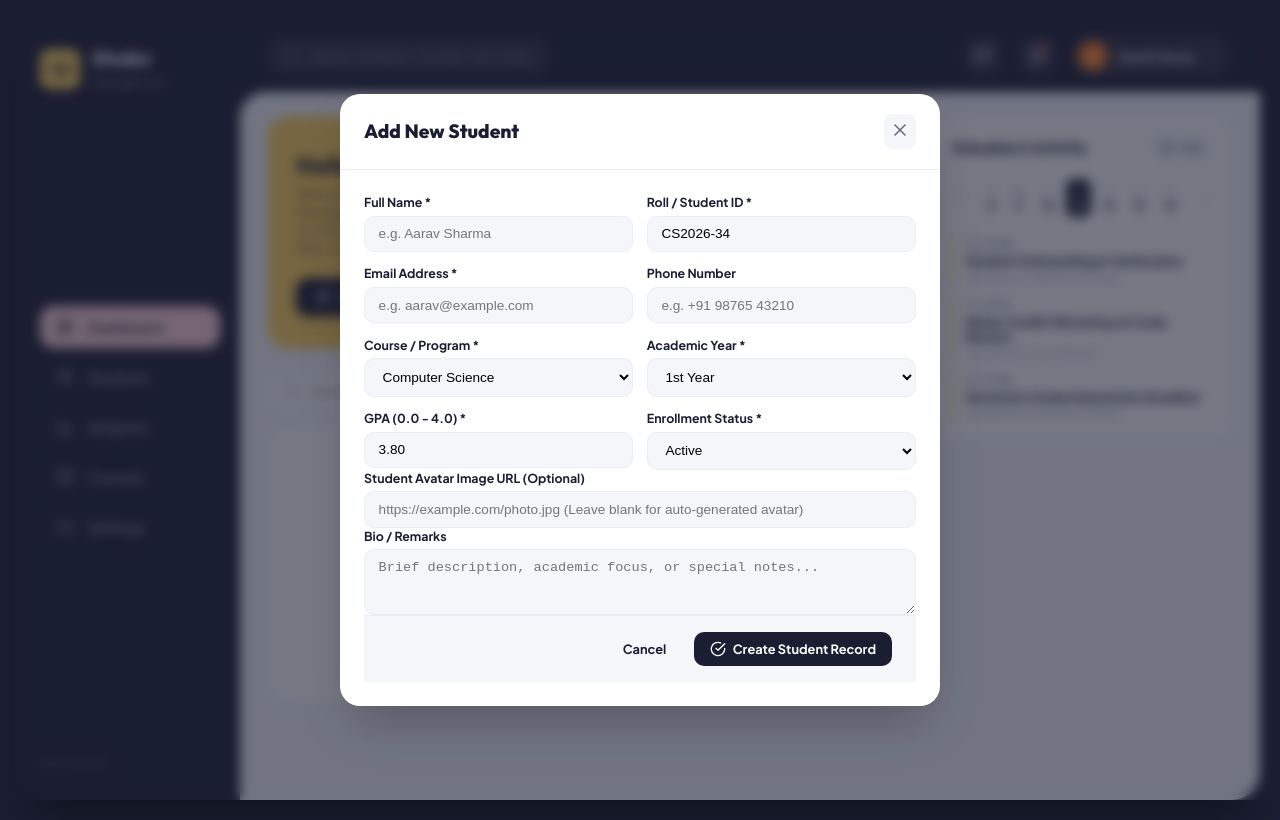
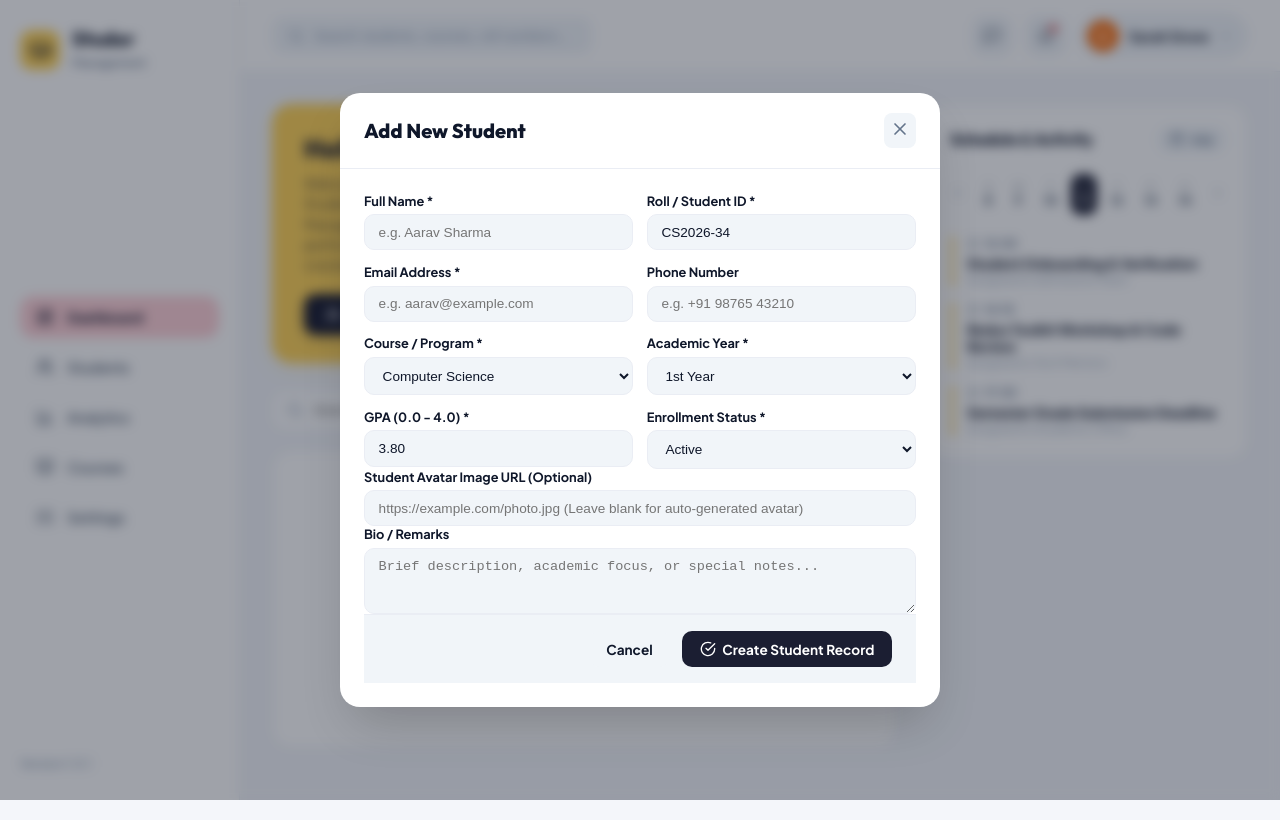
Before and after one commit to vedantwankhade123/Studer, a React (Vite) app: page / in a window 1280 px wide. Both pictures are taken after a click on the button "Add New Student". Built offline with nearby package versions, Linux system fonts and the light colour scheme.

Commit message:
Refactor: Convert sidebar and navbar to white theme and utilize 100% full viewport width

```diff
--- a/src/index.css
+++ b/src/index.css
@@ -1,30 +1,31 @@
 /* ==========================================================================
    STUDER - STUDENT MANAGEMENT SYSTEM
-   Exact Dashboard UI Match (Slate Navy Outer Frame, Pastel Inner Dashboard)
+   Full-Width Clean Light Theme System
    ========================================================================== */
 
 :root {
   --font-family: 'Plus Jakarta Sans', system-ui, -apple-system, sans-serif;
   --font-heading: 'Outfit', system-ui, -apple-system, sans-serif;
 
-  /* Dark Outer Shell */
-  --bg-shell: #1b1e32;
-  --bg-sidebar: #1b1e32;
+  /* Pure White & Soft Slate Light Theme */
+  --bg-body: #f4f6fa;
+  --bg-surface: #ffffff;
+  --bg-subtle: #f1f5f9;
+
+  --border-color: #eaedf4;
+  --border-hover: #cbd5e1;
+
+  --text-main: #0f172a;
+  --text-secondary: #475569;
+  --text-muted: #64748b;
+  --text-dim: #94a3b8;
+
+  /* Pill & Accent Colors */
+  --yellow-hero: #ffd358;
+  --yellow-hero-hover: #f5ca42;
+
   --sidebar-active-pill: #ffd1d7;
   --sidebar-active-text: #1b1e32;
-  --sidebar-text: #9aa1bc;
-
-  /* Inner Canvas */
-  --bg-canvas: #f4f6fa;
-  --bg-card: #ffffff;
-  --border-subtle: #eaedf4;
-  --text-dark: #1b1e32;
-  --text-muted: #6b7280;
-  --text-dim: #9ca3af;
-
-  /* Accent Colors */
-  --yellow-hero: #ffd358;
-  --yellow-hero-hover: #f5ca42;
 
   --pastel-cyan: #d2f4f6;
   --pastel-cyan-text: #0d4b50;
@@ -45,37 +46,35 @@
   box-sizing: border-box;
 }
 
-body {
+html, body {
+  width: 100%;
+  min-height: 100vh;
+  margin: 0;
+  padding: 0;
+  background-color: var(--bg-body);
   font-family: var(--font-family);
-  background-color: var(--bg-shell);
-  color: var(--text-dark);
-  min-height: 100vh;
-  padding: 1.25rem;
-  display: flex;
-  justify-content: center;
-  align-items: center;
+  color: var(--text-main);
   -webkit-font-smoothing: antialiased;
 }
 
 #root {
   width: 100%;
-  max-width: 1360px;
+  min-height: 100vh;
 }
 
-/* Outer Dashboard Frame */
+/* Full Width Dashboard Frame */
 .dashboard-frame {
   display: flex;
-  background-color: var(--bg-shell);
-  border-radius: 28px;
-  overflow: hidden;
-  box-shadow: 0 25px 50px -12px rgba(0, 0, 0, 0.4);
-  min-height: 780px;
+  width: 100%;
+  min-height: 100vh;
+  background-color: var(--bg-surface);
 }
 
-/* Left Sidebar */
+/* Left Sidebar (White Theme) */
 .app-sidebar {
-  width: 220px;
-  background-color: var(--bg-sidebar);
+  width: 240px;
+  background-color: var(--bg-surface);
+  border-right: 1px solid var(--border-color);
   padding: 1.75rem 1.25rem;
   display: flex;
   flex-direction: column;
@@ -94,8 +93,8 @@
   width: 40px;
   height: 40px;
   background: var(--yellow-hero);
-  color: var(--bg-shell);
-  border-radius: 10px;
+  color: var(--sidebar-active-text);
+  border-radius: 12px;
   display: flex;
   align-items: center;
   justify-content: center;
@@ -104,23 +103,22 @@
 
 .brand-text h2 {
   font-family: var(--font-heading);
-  font-size: 1.2rem;
+  font-size: 1.25rem;
   font-weight: 800;
-  color: white;
+  color: var(--text-main);
   line-height: 1.1;
 }
 
 .brand-text span {
-  font-size: 0.7rem;
-  color: var(--sidebar-text);
-  letter-spacing: 0.5px;
+  font-size: 0.725rem;
+  color: var(--text-muted);
+  font-weight: 600;
 }
 
 .sidebar-nav {
   display: flex;
   flex-direction: column;
   gap: 0.5rem;
-
 }
 
 .nav-item {
@@ -131,7 +129,7 @@
   border-radius: 14px;
   border: none;
   background: transparent;
-  color: var(--sidebar-text);
+  color: var(--text-secondary);
   font-family: var(--font-family);
   font-size: 0.875rem;
   font-weight: 600;
@@ -141,14 +139,14 @@
 }
 
 .nav-item:hover {
-  color: white;
-  background: rgba(255, 255, 255, 0.05);
+  color: var(--text-main);
+  background: var(--bg-subtle);
 }
 
 .nav-item.active {
   background: var(--sidebar-active-pill);
   color: var(--sidebar-active-text);
-  font-weight: 700;
+  font-weight: 800;
 }
 
 .sidebar-footer {
@@ -157,72 +155,81 @@
 
 .version-tag {
   font-size: 0.75rem;
-  color: rgba(255, 255, 255, 0.3);
+  color: var(--text-dim);
+  font-weight: 600;
 }
 
-/* Main Dashboard Area */
+/* Main Workspace Area */
 .dashboard-main-area {
   flex: 1;
   display: flex;
   flex-direction: column;
-  background-color: var(--bg-shell);
+  min-width: 0;
+  background-color: var(--bg-body);
 }
 
-/* Top Navbar */
+/* Top Navbar (White Theme) */
 .top-navbar {
   height: 72px;
-  padding: 0 1.75rem;
+  padding: 0 2rem;
   display: flex;
   align-items: center;
   justify-content: space-between;
-  background-color: var(--bg-shell);
+  background-color: var(--bg-surface);
+  border-bottom: 1px solid var(--border-color);
 }
 
 .search-box {
   display: flex;
   align-items: center;
   gap: 0.6rem;
-  background: rgba(255, 255, 255, 0.08);
+  background: var(--bg-subtle);
   border-radius: 12px;
-  padding: 0.55rem 1rem;
-  width: 280px;
+  padding: 0.6rem 1rem;
+  width: 320px;
 }
 
 .search-icon {
-  color: rgba(255, 255, 255, 0.4);
+  color: var(--text-dim);
 }
 
 .search-box input {
   background: transparent;
   border: none;
   outline: none;
-  color: white;
-  font-size: 0.85rem;
+  color: var(--text-main);
+  font-size: 0.875rem;
   width: 100%;
 }
 
 .search-box input::placeholder {
-  color: rgba(255, 255, 255, 0.4);
+  color: var(--text-dim);
 }
 
 .header-actions {
   display: flex;
   align-items: center;
-  gap: 1rem;
+  gap: 0.85rem;
 }
 
 .header-icon-btn {
-  width: 38px;
-  height: 38px;
-  border-radius: 10px;
-  background: rgba(255, 255, 255, 0.08);
-  border: none;
-  color: white;
+  width: 40px;
+  height: 40px;
+  border-radius: 12px;
+  background: var(--bg-subtle);
+  border: 1px solid var(--border-color);
+  color: var(--text-secondary);
   display: flex;
   align-items: center;
   justify-content: center;
   cursor: pointer;
   position: relative;
+  transition: background 0.2s ease;
+}
+
+.header-icon-btn:hover {
+  background: var(--border-color);
+  color: var(--text-main);
 }
 
 .notification-dot {
@@ -238,44 +245,44 @@
 .user-profile-pill {
   display: flex;
   align-items: center;
-  gap: 0.6rem;
-  background: rgba(255, 255, 255, 0.08);
+  gap: 0.65rem;
+  background: var(--bg-subtle);
+  border: 1px solid var(--border-color);
   padding: 0.35rem 0.85rem 0.35rem 0.4rem;
   border-radius: 30px;
   cursor: pointer;
 }
 
 .user-avatar {
-  width: 30px;
-  height: 30px;
+  width: 32px;
+  height: 32px;
   border-radius: 50%;
   background: #f97316;
   color: white;
   display: flex;
   align-items: center;
   justify-content: center;
-  font-weight: 700;
-  font-size: 0.85rem;
+  font-weight: 800;
+  font-size: 0.875rem;
 }
 
 .user-name {
-  color: white;
-  font-size: 0.85rem;
-  font-weight: 600;
+  color: var(--text-main);
+  font-size: 0.875rem;
+  font-weight: 700;
 }
 
 .dropdown-arrow {
-  color: rgba(255, 255, 255, 0.5);
+  color: var(--text-dim);
 }
 
-/* Inner White Canvas */
+/* Full Width Inner Content Canvas */
 .dashboard-content-canvas {
   flex: 1;
-  background-color: var(--bg-canvas);
-  border-top-left-radius: 26px;
-  padding: 1.5rem 1.75rem;
+  padding: 2rem;
   display: flex;
-  gap: 1.5rem;
+  gap: 2rem;
+  width: 100%;
   overflow-y: auto;
 }
 
@@ -283,56 +290,58 @@
   flex: 1;
   display: flex;
   flex-direction: column;
-  gap: 1.5rem;
+  gap: 1.75rem;
+  min-width: 0;
 }
 
 .content-right-column {
-  width: 300px;
+  width: 320px;
   flex-shrink: 0;
 }
 
 /* Top Banner Row */
 .top-banner-row {
   display: grid;
-  grid-template-columns: 1fr 240px;
-  gap: 1.25rem;
+  grid-template-columns: 1fr 260px;
+  gap: 1.5rem;
 }
 
 /* Hero Banner */
 .hero-banner {
   background: var(--yellow-hero);
   border-radius: 20px;
-  padding: 1.5rem 1.75rem;
+  padding: 1.75rem 2rem;
   display: flex;
   justify-content: space-between;
   align-items: center;
   position: relative;
   overflow: hidden;
+  box-shadow: 0 4px 20px -2px rgba(255, 211, 88, 0.3);
 }
 
 .hero-content {
-  max-width: 320px;
+  max-width: 420px;
 }
 
 .hero-content h2 {
   font-family: var(--font-heading);
-  font-size: 1.5rem;
+  font-size: 1.65rem;
   font-weight: 800;
-  color: var(--text-dark);
-  margin-bottom: 0.4rem;
+  color: var(--sidebar-active-text);
+  margin-bottom: 0.5rem;
   display: flex;
   align-items: center;
   gap: 0.5rem;
 }
 
 .sparkle-icon {
-  color: var(--text-dark);
+  color: var(--sidebar-active-text);
 }
 
 .hero-content p {
-  font-size: 0.8rem;
-  color: rgba(27, 30, 50, 0.8);
-  line-height: 1.4;
+  font-size: 0.875rem;
+  color: rgba(27, 30, 50, 0.82);
+  line-height: 1.45;
   margin-bottom: 1.25rem;
 }
 
@@ -340,10 +349,10 @@
   background: var(--primary-btn);
   color: white;
   border: none;
-  padding: 0.65rem 1.25rem;
+  padding: 0.7rem 1.35rem;
   border-radius: 12px;
   font-family: var(--font-family);
-  font-size: 0.85rem;
+  font-size: 0.875rem;
   font-weight: 700;
   cursor: pointer;
   display: inline-flex;
@@ -358,18 +367,12 @@
   transform: translateY(-1px);
 }
 
-.hero-illustration {
-  display: flex;
-  align-items: center;
-  justify-content: center;
-}
-
 .graphic-badge {
   background: rgba(27, 30, 50, 0.15);
-  color: var(--text-dark);
-  font-size: 0.7rem;
+  color: var(--sidebar-active-text);
+  font-size: 0.725rem;
   font-weight: 800;
-  padding: 4px 10px;
+  padding: 5px 12px;
   border-radius: 20px;
   text-transform: uppercase;
 }
@@ -378,15 +381,15 @@
 .stats-column {
   display: flex;
   flex-direction: column;
-  gap: 0.75rem;
+  gap: 0.85rem;
 }
 
 .stat-card {
   border-radius: 16px;
-  padding: 0.85rem 1.1rem;
+  padding: 1rem 1.25rem;
   display: flex;
   align-items: center;
-  gap: 0.85rem;
+  gap: 1rem;
 }
 
 .cyan-card {
@@ -405,10 +408,10 @@
 }
 
 .stat-card-icon {
-  width: 38px;
-  height: 38px;
-  border-radius: 10px;
-  background: rgba(255, 255, 255, 0.5);
+  width: 42px;
+  height: 42px;
+  border-radius: 12px;
+  background: rgba(255, 255, 255, 0.55);
   display: flex;
   align-items: center;
   justify-content: center;
@@ -416,14 +419,14 @@
 
 .stat-card-data h3 {
   font-family: var(--font-heading);
-  font-size: 1.35rem;
+  font-size: 1.45rem;
   font-weight: 800;
   line-height: 1;
 }
 
 .stat-card-data span {
-  font-size: 0.75rem;
-  font-weight: 600;
+  font-size: 0.775rem;
+  font-weight: 700;
   opacity: 0.85;
 }
 
@@ -431,7 +434,7 @@
 .directory-section {
   display: flex;
   flex-direction: column;
-  gap: 1rem;
+  gap: 1.25rem;
 }
 
 /* Filter Bar */
@@ -458,11 +461,12 @@
 .search-input-wrapper input {
   width: 100%;
   background: white;
-  border: 1px solid var(--border-subtle);
+  border: 1px solid var(--border-color);
   border-radius: 12px;
-  padding: 0.6rem 2.25rem 0.6rem 2.5rem;
-  font-size: 0.85rem;
+  padding: 0.65rem 2.25rem 0.65rem 2.5rem;
+  font-size: 0.875rem;
   outline: none;
+  color: var(--text-main);
 }
 
 .clear-search-btn {
@@ -479,7 +483,7 @@
 .filter-controls {
   display: flex;
   align-items: center;
-  gap: 0.5rem;
+  gap: 0.6rem;
 }
 
 .filter-group {
@@ -487,9 +491,9 @@
   align-items: center;
   gap: 0.4rem;
   background: white;
-  border: 1px solid var(--border-subtle);
+  border: 1px solid var(--border-color);
   border-radius: 12px;
-  padding: 0.35rem 0.75rem;
+  padding: 0.4rem 0.85rem;
 }
 
 .filter-icon {
@@ -499,9 +503,9 @@
 .filter-select {
   background: transparent;
   border: none;
-  font-size: 0.8rem;
-  font-weight: 600;
-  color: var(--text-dark);
+  font-size: 0.85rem;
+  font-weight: 700;
+  color: var(--text-main);
   outline: none;
   cursor: pointer;
 }
@@ -509,16 +513,16 @@
 .view-toggle {
   display: flex;
   background: white;
-  border: 1px solid var(--border-subtle);
+  border: 1px solid var(--border-color);
   border-radius: 12px;
-  padding: 2px;
+  padding: 3px;
 }
 
 .toggle-btn {
   background: transparent;
   border: none;
   color: var(--text-dim);
-  padding: 0.35rem 0.55rem;
+  padding: 0.4rem 0.6rem;
   border-radius: 8px;
   cursor: pointer;
   display: flex;
@@ -526,8 +530,8 @@
 }
 
 .toggle-btn.active {
-  background: var(--bg-canvas);
-  color: var(--text-dark);
+  background: var(--bg-subtle);
+  color: var(--text-main);
 }
 
 /* Section Header */
@@ -539,21 +543,21 @@
 
 .section-header h3 {
   font-family: var(--font-heading);
-  font-size: 1.25rem;
+  font-size: 1.3rem;
   font-weight: 800;
-  color: var(--text-dark);
+  color: var(--text-main);
   display: flex;
   align-items: center;
   gap: 0.5rem;
 }
 
 .count-badge {
-  background: var(--bg-canvas);
-  color: var(--text-dark);
+  background: var(--bg-subtle);
+  color: var(--text-main);
   font-size: 0.75rem;
   font-weight: 800;
-  width: 24px;
-  height: 24px;
+  width: 26px;
+  height: 26px;
   border-radius: 50%;
   display: inline-flex;
   align-items: center;
@@ -561,7 +565,7 @@
 }
 
 .info-text {
-  font-size: 0.8rem;
+  font-size: 0.85rem;
   color: var(--text-muted);
 }
 
@@ -569,48 +573,49 @@
 .students-rows-view {
   display: flex;
   flex-direction: column;
-  gap: 0.6rem;
+  gap: 0.65rem;
 }
 
 .student-row-item {
   background: white;
+  border: 1px solid var(--border-color);
   border-radius: 16px;
-  padding: 0.85rem 1.25rem;
+  padding: 0.95rem 1.35rem;
   display: flex;
   align-items: center;
-  gap: 1rem;
+  gap: 1.1rem;
   cursor: pointer;
   transition: all 0.2s ease;
-  box-shadow: 0 2px 8px rgba(0, 0, 0, 0.02);
 }
 
 .student-row-item:hover {
   transform: translateX(4px);
-  box-shadow: 0 4px 16px rgba(0, 0, 0, 0.06);
+  box-shadow: 0 4px 16px rgba(0, 0, 0, 0.04);
+  border-color: var(--border-hover);
 }
 
 .row-index {
-  font-size: 0.85rem;
+  font-size: 0.875rem;
   font-weight: 700;
   color: var(--text-dim);
   width: 24px;
 }
 
 .row-avatar-box .row-avatar-img {
-  width: 42px;
-  height: 42px;
+  width: 44px;
+  height: 44px;
   border-radius: 12px;
   object-fit: cover;
 }
 
 .row-avatar-box .avatar-initials {
-  width: 42px;
-  height: 42px;
+  width: 44px;
+  height: 44px;
   border-radius: 12px;
   background: var(--pastel-lavender);
   color: var(--pastel-lavender-text);
   font-weight: 800;
-  font-size: 0.95rem;
+  font-size: 1rem;
   display: flex;
   align-items: center;
   justify-content: center;
@@ -622,39 +627,39 @@
 
 .row-info-main h4 {
   font-family: var(--font-heading);
-  font-size: 0.95rem;
+  font-size: 1rem;
   font-weight: 800;
-  color: var(--text-dark);
+  color: var(--text-main);
 }
 
 .row-info-main p {
-  font-size: 0.775rem;
+  font-size: 0.8rem;
   color: var(--text-muted);
   display: flex;
   align-items: center;
-  gap: 0.4rem;
+  gap: 0.5rem;
 }
 
 .roll-pill {
   font-family: monospace;
-  font-size: 0.7rem;
-  background: var(--bg-canvas);
-  padding: 1px 6px;
+  font-size: 0.725rem;
+  background: var(--bg-subtle);
+  padding: 2px 7px;
   border-radius: 6px;
-  color: var(--text-dark);
+  color: var(--text-main);
 }
 
 .row-stats-group {
   display: flex;
   align-items: center;
-  gap: 1rem;
+  gap: 1.25rem;
 }
 
 .stat-pill {
   display: flex;
   align-items: center;
   gap: 0.35rem;
-  font-size: 0.8rem;
+  font-size: 0.825rem;
   font-weight: 700;
 }
 
@@ -667,7 +672,7 @@
 }
 
 .badge-status {
-  font-size: 0.7rem;
+  font-size: 0.725rem;
   font-weight: 800;
   padding: 3px 10px;
   border-radius: 20px;
@@ -684,12 +689,12 @@
 }
 
 .icon-btn {
-  width: 32px;
-  height: 32px;
-  border-radius: 8px;
-  border: 1px solid var(--border-subtle);
-  background: var(--bg-canvas);
-  color: var(--text-muted);
+  width: 34px;
+  height: 34px;
+  border-radius: 10px;
+  border: 1px solid var(--border-color);
+  background: var(--bg-subtle);
+  color: var(--text-secondary);
   cursor: pointer;
   display: flex;
   align-items: center;
@@ -708,25 +713,25 @@
 /* Grid View */
 .students-grid {
   display: grid;
-  grid-template-columns: repeat(auto-fill, minmax(240px, 1fr));
-  gap: 1rem;
+  grid-template-columns: repeat(auto-fill, minmax(260px, 1fr));
+  gap: 1.25rem;
 }
 
 .student-card {
   background: white;
-  border-radius: 16px;
-  padding: 1.25rem;
+  border: 1px solid var(--border-color);
+  border-radius: 18px;
+  padding: 1.35rem;
   display: flex;
   flex-direction: column;
   gap: 0.85rem;
-  box-shadow: 0 2px 8px rgba(0, 0, 0, 0.02);
   cursor: pointer;
   transition: transform 0.2s ease;
 }
 
 .student-card:hover {
   transform: translateY(-3px);
-  box-shadow: 0 6px 20px rgba(0, 0, 0, 0.06);
+  box-shadow: 0 6px 20px rgba(0, 0, 0, 0.05);
 }
 
 .card-header {
@@ -736,8 +741,8 @@
 }
 
 .avatar-wrapper {
-  width: 56px;
-  height: 56px;
+  width: 60px;
+  height: 60px;
   margin: 0 auto;
   border-radius: 14px;
   overflow: hidden;
@@ -751,23 +756,24 @@
 
 .student-name {
   font-family: var(--font-heading);
-  font-size: 1.05rem;
+  font-size: 1.1rem;
   font-weight: 800;
   text-align: center;
+  color: var(--text-main);
 }
 
 .student-course {
-  font-size: 0.775rem;
+  font-size: 0.8rem;
   color: var(--text-muted);
   text-align: center;
 }
 
 .student-details-preview {
-  font-size: 0.775rem;
+  font-size: 0.8rem;
   color: var(--text-muted);
-  background: var(--bg-canvas);
-  padding: 0.5rem;
-  border-radius: 8px;
+  background: var(--bg-subtle);
+  padding: 0.6rem;
+  border-radius: 10px;
 }
 
 .detail-item {
@@ -779,7 +785,7 @@
 .card-footer-info {
   display: flex;
   justify-content: space-between;
-  font-size: 0.775rem;
+  font-size: 0.8rem;
 }
 
 .gpa-badge {
@@ -801,18 +807,18 @@
 }
 
 .btn-card-action {
-  background: var(--bg-canvas);
-  border: 1px solid var(--border-subtle);
-  color: var(--text-dark);
-  font-size: 0.725rem;
+  background: var(--bg-subtle);
+  border: 1px solid var(--border-color);
+  color: var(--text-main);
+  font-size: 0.75rem;
   font-weight: 700;
-  padding: 0.4rem;
+  padding: 0.45rem;
   border-radius: 8px;
   cursor: pointer;
   display: flex;
   align-items: center;
   justify-content: center;
-  gap: 3px;
+  gap: 4px;
 }
 
 .btn-card-action:hover {
@@ -820,14 +826,15 @@
   color: white;
 }
 
-/* Right Widget Panel */
+/* Right Widget Panel (White Theme) */
 .right-widget-panel {
   background: white;
+  border: 1px solid var(--border-color);
   border-radius: 20px;
-  padding: 1.25rem;
+  padding: 1.35rem;
   display: flex;
   flex-direction: column;
-  gap: 1.25rem;
+  gap: 1.35rem;
 }
 
 .widget-header {
@@ -838,21 +845,21 @@
 
 .widget-header h4 {
   font-family: var(--font-heading);
-  font-size: 0.95rem;
+  font-size: 1rem;
   font-weight: 800;
-  color: var(--text-dark);
+  color: var(--text-main);
 }
 
 .month-selector {
   display: flex;
   align-items: center;
   gap: 0.4rem;
-  font-size: 0.75rem;
+  font-size: 0.775rem;
   font-weight: 700;
   color: var(--text-muted);
-  background: var(--bg-canvas);
-  padding: 0.25rem 0.6rem;
-  border-radius: 8px;
+  background: var(--bg-subtle);
+  padding: 0.3rem 0.75rem;
+  border-radius: 10px;
 }
 
 .calendar-strip {
@@ -870,27 +877,27 @@
 
 .cal-days {
   display: flex;
-  gap: 0.3rem;
+  gap: 0.35rem;
 }
 
 .cal-day {
   display: flex;
   flex-direction: column;
   align-items: center;
-  padding: 0.35rem 0.45rem;
-  border-radius: 8px;
-  font-size: 0.7rem;
+  padding: 0.4rem 0.5rem;
+  border-radius: 10px;
+  font-size: 0.75rem;
+  color: var(--text-secondary);
 }
 
 .cal-day.active {
   background: var(--primary-btn);
   color: white;
-
 }
 
 .cal-day .day-name {
   font-size: 0.65rem;
-  opacity: 0.7;
+  opacity: 0.75;
 }
 
 .cal-day .day-num {
@@ -900,43 +907,44 @@
 .schedule-list {
   display: flex;
   flex-direction: column;
-  gap: 0.85rem;
+  gap: 0.95rem;
 }
 
 .schedule-item {
-  border-left: 2px solid var(--yellow-hero);
-  padding-left: 0.75rem;
+  border-left: 3px solid var(--yellow-hero);
+  padding-left: 0.85rem;
   display: flex;
   flex-direction: column;
-  gap: 0.2rem;
+  gap: 0.25rem;
 }
 
 .schedule-time {
   display: flex;
   align-items: center;
-  gap: 0.3rem;
-  font-size: 0.7rem;
+  gap: 0.35rem;
+  font-size: 0.75rem;
   font-weight: 700;
   color: var(--text-muted);
 }
 
 .schedule-info h5 {
-  font-size: 0.8rem;
+  font-size: 0.85rem;
   font-weight: 800;
-  color: var(--text-dark);
-  line-height: 1.2;
+  color: var(--text-main);
+  line-height: 1.25;
 }
 
 .schedule-info p {
-  font-size: 0.7rem;
+  font-size: 0.725rem;
   color: var(--text-dim);
 }
 
 /* Empty State */
 .empty-state {
   background: white;
+  border: 1px solid var(--border-color);
   border-radius: 20px;
-  padding: 3rem 1.5rem;
+  padding: 3.5rem 1.5rem;
   text-align: center;
 }
 
@@ -954,13 +962,14 @@
 
 .empty-state h3 {
   font-family: var(--font-heading);
-  font-size: 1.15rem;
+  font-size: 1.25rem;
   font-weight: 800;
   margin-bottom: 0.4rem;
+  color: var(--text-main);
 }
 
 .empty-state p {
-  font-size: 0.8rem;
+  font-size: 0.85rem;
   color: var(--text-muted);
   margin-bottom: 1.25rem;
 }
@@ -973,9 +982,9 @@
 
 .btn {
   font-family: var(--font-family);
-  font-size: 0.8rem;
+  font-size: 0.85rem;
   font-weight: 700;
-  padding: 0.55rem 1rem;
+  padding: 0.6rem 1.1rem;
   border-radius: 10px;
   border: none;
   cursor: pointer;
@@ -990,15 +999,15 @@
 }
 
 .btn-secondary {
-  background: var(--bg-canvas);
-  color: var(--text-dark);
+  background: var(--bg-subtle);
+  color: var(--text-main);
 }
 
 /* Modals */
 .modal-backdrop {
   position: fixed;
   inset: 0;
-  background: rgba(27, 30, 50, 0.6);
+  background: rgba(15, 23, 42, 0.4);
   backdrop-filter: blur(6px);
   z-index: 1000;
   display: flex;
@@ -1014,12 +1023,12 @@
   max-width: 600px;
   max-height: 90vh;
   overflow-y: auto;
-  box-shadow: 0 25px 50px -12px rgba(0, 0, 0, 0.25);
+  box-shadow: 0 25px 50px -12px rgba(0, 0, 0, 0.2);
 }
 
 .modal-header {
   padding: 1.25rem 1.5rem;
-  border-bottom: 1px solid var(--border-subtle);
+  border-bottom: 1px solid var(--border-color);
   display: flex;
   align-items: center;
   justify-content: space-between;
@@ -1027,12 +1036,13 @@
 
 .modal-header h3 {
   font-family: var(--font-heading);
-  font-size: 1.2rem;
+  font-size: 1.25rem;
   font-weight: 800;
+  color: var(--text-main);
 }
 
 .close-btn {
-  background: var(--bg-canvas);
+  background: var(--bg-subtle);
   border: none;
   padding: 6px;
   border-radius: 8px;
@@ -1061,20 +1071,21 @@
 }
 
 .form-group label {
-  font-size: 0.775rem;
+  font-size: 0.8rem;
   font-weight: 700;
-  color: var(--text-dark);
+  color: var(--text-main);
 }
 
 .form-group input,
 .form-group select,
 .form-group textarea {
-  background: var(--bg-canvas);
-  border: 1px solid var(--border-subtle);
+  background: var(--bg-subtle);
+  border: 1px solid var(--border-color);
   border-radius: 10px;
   padding: 0.6rem 0.85rem;
   font-size: 0.85rem;
   outline: none;
+  color: var(--text-main);
 }
 
 .input-error {
@@ -1088,11 +1099,11 @@
 
 .modal-footer {
   padding: 1rem 1.5rem;
-  border-top: 1px solid var(--border-subtle);
+  border-top: 1px solid var(--border-color);
   display: flex;
   justify-content: flex-end;
   gap: 0.75rem;
-  background: var(--bg-canvas);
+  background: var(--bg-subtle);
 }
 
 /* Detail Modal */
@@ -1101,7 +1112,7 @@
   align-items: center;
   gap: 1.25rem;
   padding: 1.5rem;
-  background: var(--bg-canvas);
+  background: var(--bg-subtle);
 }
 
 .detail-avatar {
@@ -1127,8 +1138,9 @@
 
 .detail-header-text h2 {
   font-family: var(--font-heading);
-  font-size: 1.3rem;
+  font-size: 1.35rem;
   font-weight: 800;
+  color: var(--text-main);
 }
 
 .detail-header-badges {
@@ -1153,7 +1165,7 @@
 }
 
 .detail-card {
-  background: var(--bg-canvas);
+  background: var(--bg-subtle);
   border-radius: 12px;
   padding: 0.85rem;
   display: flex;
@@ -1184,11 +1196,12 @@
 .detail-card-info .value {
   font-size: 0.85rem;
   font-weight: 700;
+  color: var(--text-main);
 }
 
 .detail-bio-box {
   margin: 0 1.5rem 1.5rem;
-  background: var(--bg-canvas);
+  background: var(--bg-subtle);
   border-radius: 12px;
   padding: 0.85rem;
 }
@@ -1201,6 +1214,7 @@
 
 .detail-bio-box p {
   font-size: 0.85rem;
+  color: var(--text-main);
 }
 
 .detail-redux-indicator {
```
